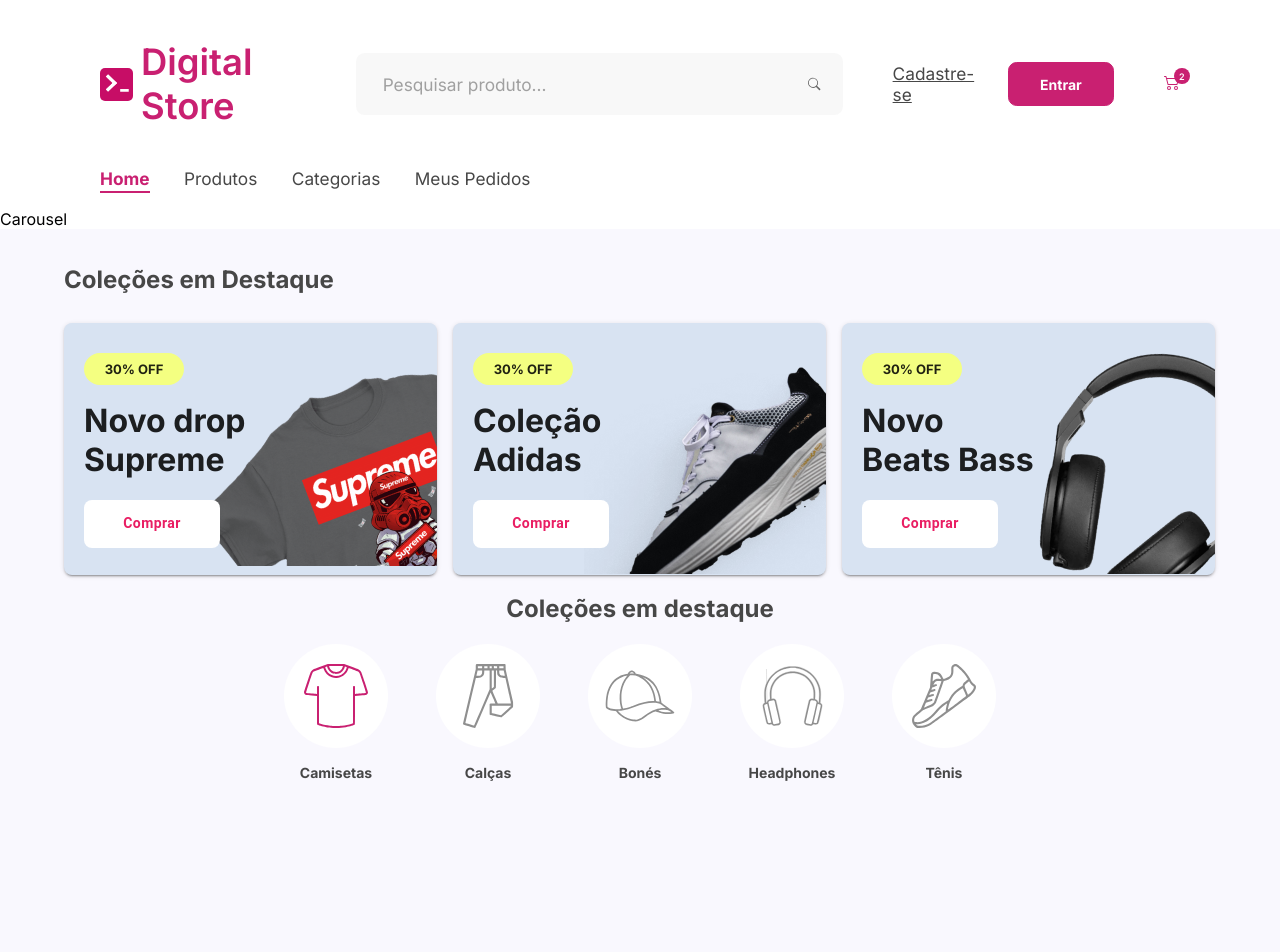
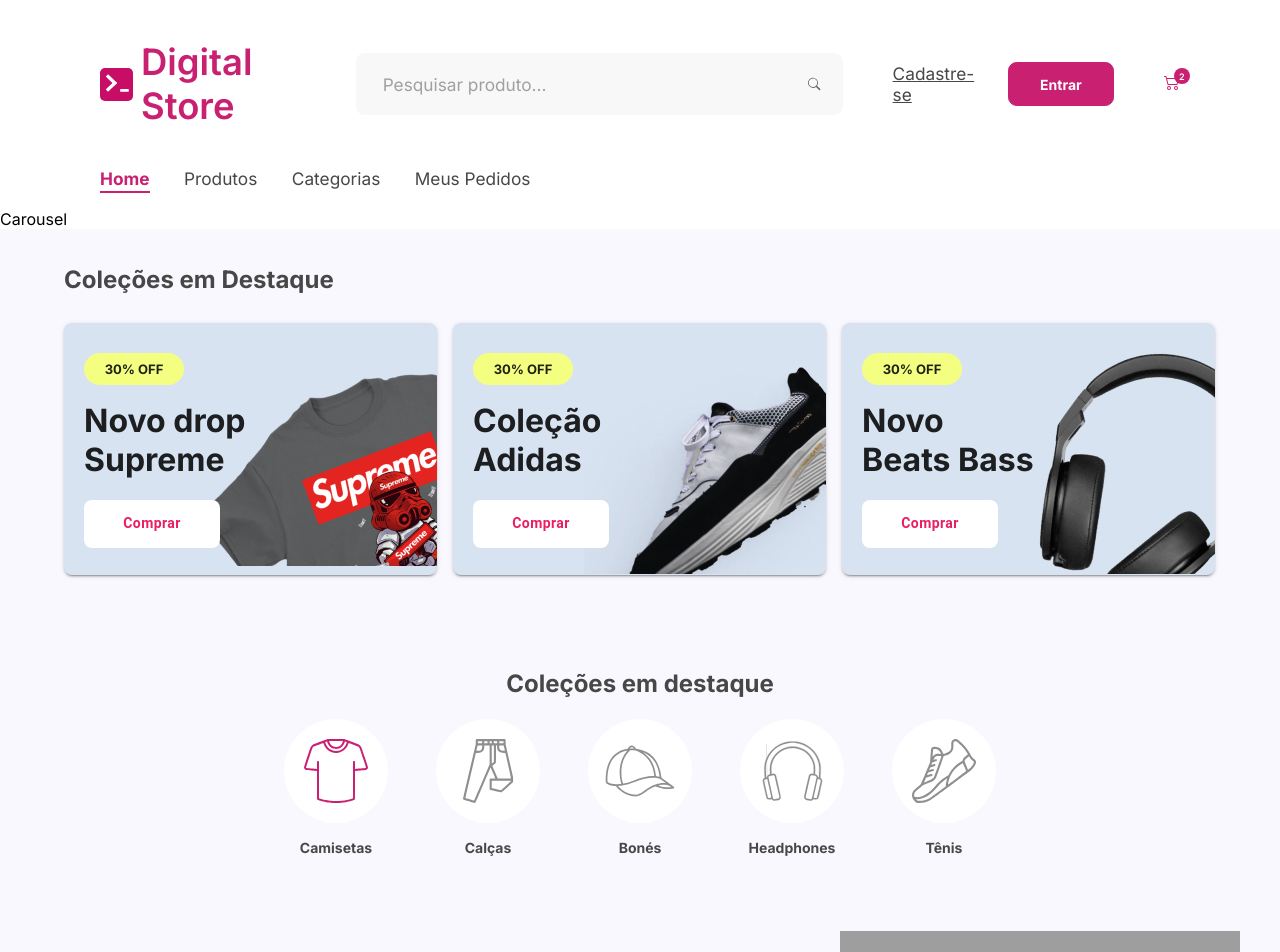
Before and after one commit to CarolinaVirginio/projeto-final-front, a React (Create React App) app: page / in a window 1280 px wide. Shown: the top 952 px of the page. Built offline with nearby package versions, Linux system fonts and the light colour scheme; grey boxes are pictures that could not be loaded.

Commit message:
corrigindo posicionamento da sessao colecoes icones

```diff
--- a/src/components/ColecoesDestaqueIcones/style.css
+++ b/src/components/ColecoesDestaqueIcones/style.css
@@ -1,6 +1,7 @@
 #colecoesicones {
     background-color:#F9F8FE;
     margin-top: auto;
+    padding: 75px 0;
 }
 
 #colecoesicones .iconeslinks a{
@@ -28,15 +29,10 @@
 
 #colecoesicones .iconeslinks a:hover {
     color: #C92071;
-
-
 }
 
 
 #colecoesicones .container-collection {
     background-color: #F9F8FE;
-    height: 400px;
     margin-top: -25px;
-
-
 }
```
